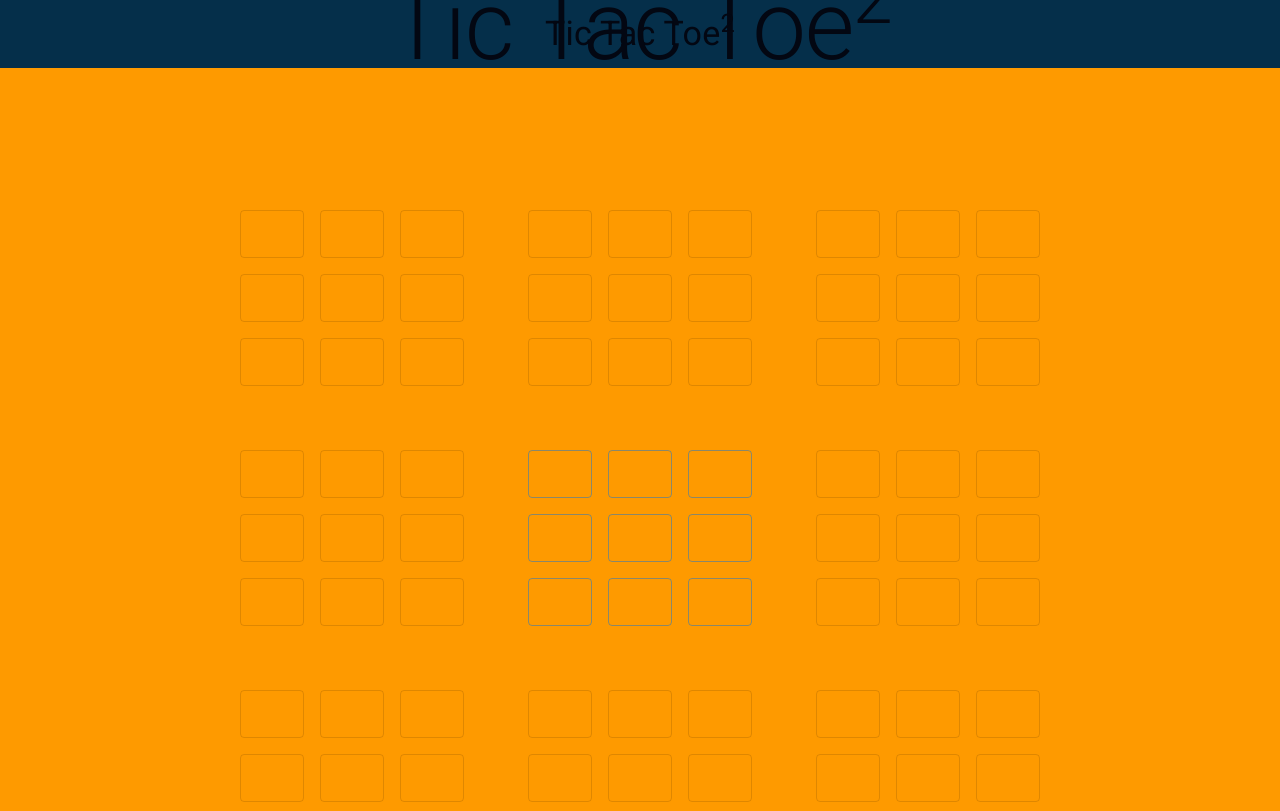
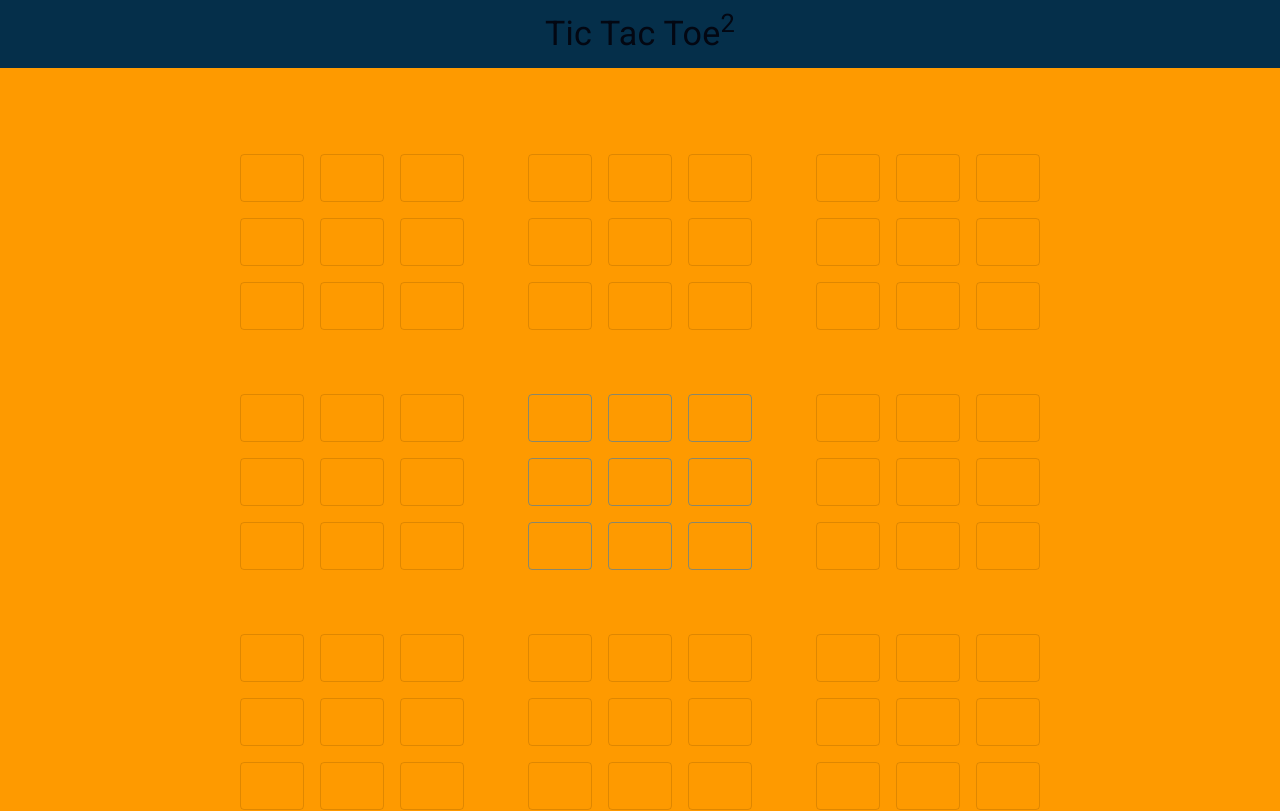
Before and after one commit to CubexsOne/TicTacToe-squared, a React (Vite) app in the folder frontend/: page /game/1 in a window 1280 px wide. Shown: the top 811 px of the page. Built offline with nearby package versions, Linux system fonts and the light colour scheme; some icons are missing.

Commit message:
Remove h1

```diff
--- a/frontend/src/views/game/Game.tsx
+++ b/frontend/src/views/game/Game.tsx
@@ -47,9 +47,6 @@ export const Game: FC = () => {
 	return (
 		<Stack alignItems="center" justifyContent="center" spacing={8} height="100vh">
 			<Stack>
-				<Typography variant="h1">
-					Tic Tac Toe<sup>2</sup>
-				</Typography>
 				<Typography variant="h3" textAlign="center" height={64}>
 					{!hasWon ? '' : `${playerSymbols[currentRound % 2]} has won the Game!`}
 				</Typography>
```
